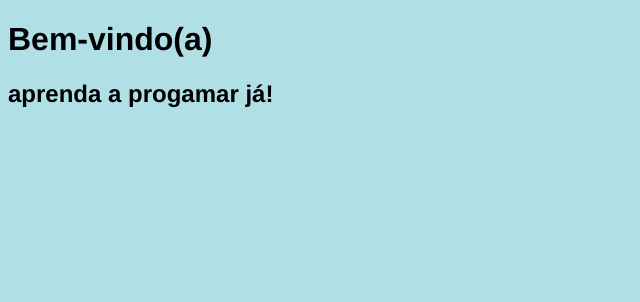
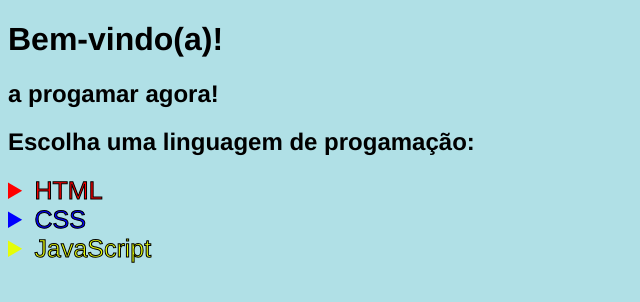
Before and after one commit to Straw81/Straw81, a plain HTML site: page index.html in a window 1280 px wide. Shown: the whole page, without its empty margins (0-640 px from the left). Drawn offline with nearby package versions, Linux system fonts and the light colour scheme.

Commit message:
Co-authored-by: Straw81 <130320202+Straw81@users.noreply.github.com>

```diff
--- a/index.html
+++ b/index.html
@@ -9,7 +9,22 @@
     <title>Teste</title>
 </head>
 <body>
-    <h1>Bem-vindo(a)</h1>
-    <h2>aprenda a progamar já!</h2>
+    <h1>Bem-vindo(a)!</h1>
+    <h2><strong>a progamar agora!</strong></h2>
+    <h2>Escolha uma linguagem de progamação:</h2>
+
+    <div id="linguagens">
+        <details id="html">
+            <summary>HTML</summary>
+        </details>
+
+        <details id="css">
+            <summary>CSS</summary>
+        </details>
+
+        <details id="JavaScript">
+            <summary>JavaScript</summary>
+        </details>
+    </div>
 </body>
 </html>
--- a/script.js
+++ b/script.js
@@ -2,4 +2,5 @@
     var abc = 'abcdefghijklmnopqrstuvwxyz'.split('');
     var numbers = '0123456789'.split('');
     var symbols = '!@#$%^&*()_+-=[]{}:;,./<>?'.split('');
+
 })
--- a/style.css
+++ b/style.css
@@ -1,5 +1,21 @@
 body{
     background-color: powderblue;
     font-family: 'Franklin Gothic Medium', 'Arial Narrow', Arial, sans-serif;
-
 }
+#linguagens{
+    text-align: left;
+    margin-top: 1%;
+}
+summary{
+    font-size: 25px;
+    -webkit-text-stroke: black 1px;
+}
+#html{
+    color: #ff0000;
+}
+#css{
+    color: #0000ff;
+}
+#JavaScript{
+    color: #e5fd08;
+}
```
